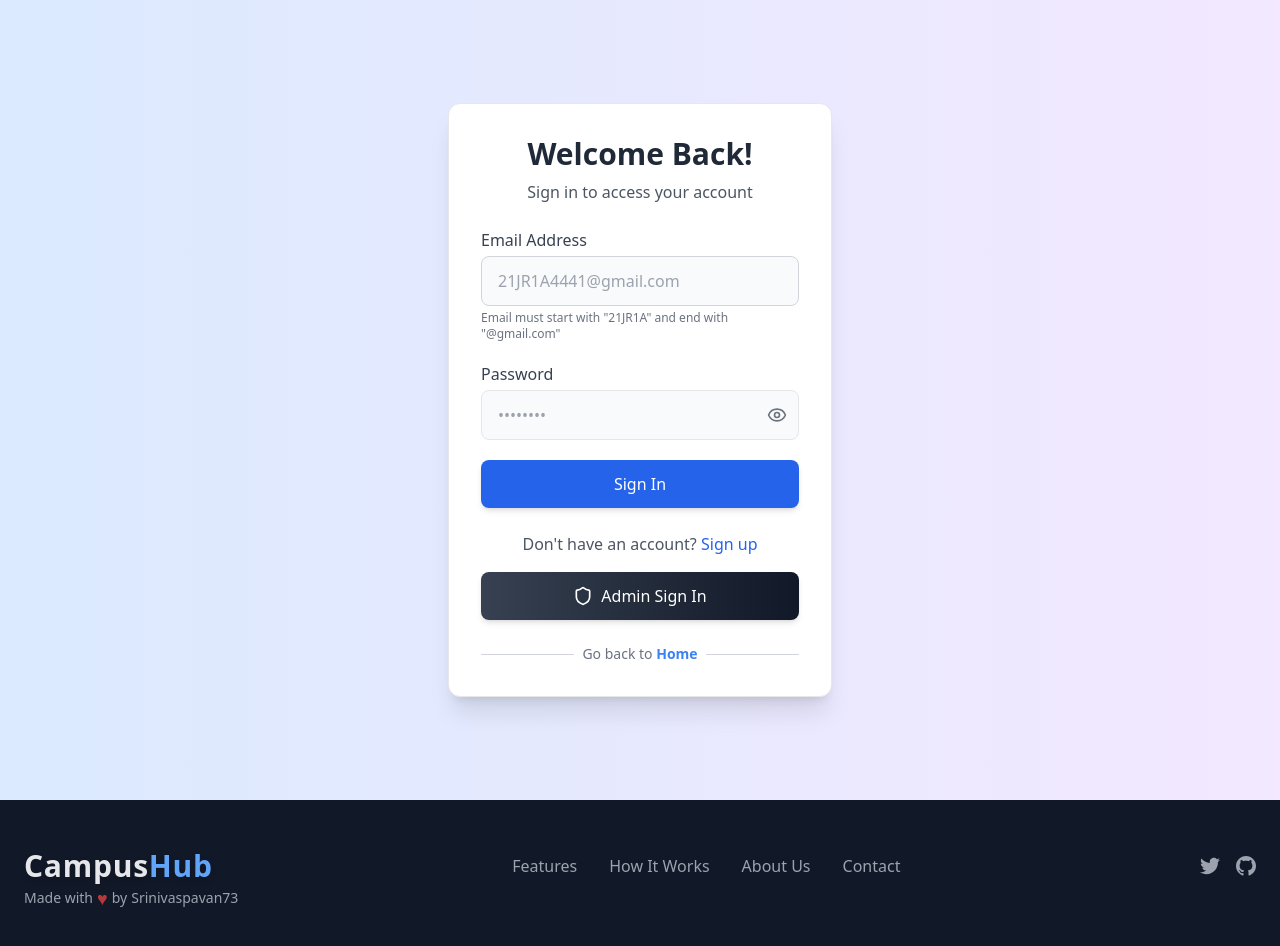
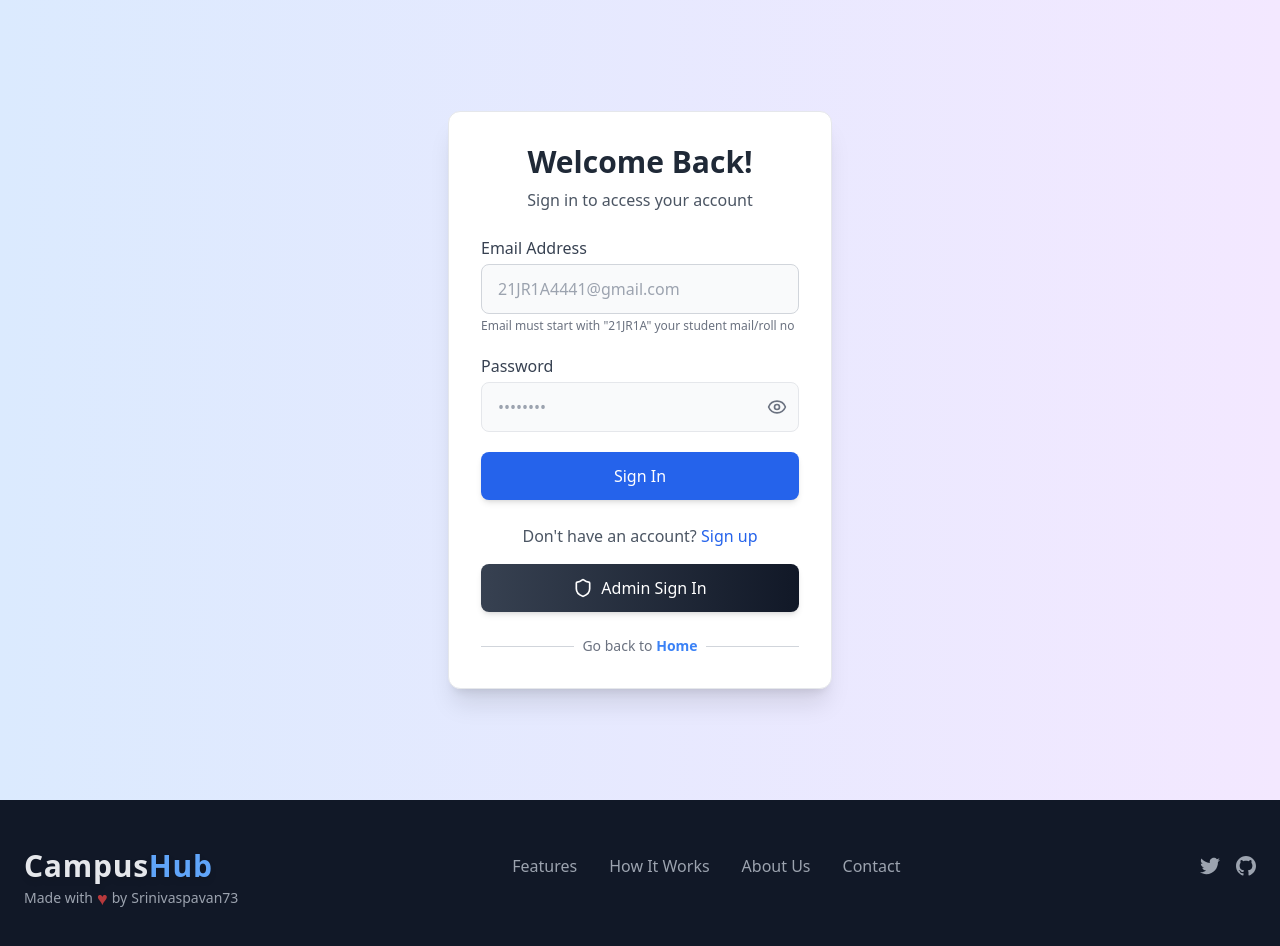
Before and after one commit to srinivaspavan73/campus-hub-main-cloud, a React (Vite) app in the folder frontend/: page /signin in a window 1280 px wide. Shown: the top 946 px of the page. Built offline with nearby package versions, Linux system fonts and the light colour scheme.

Commit message:
email validation

```diff
--- a/frontend/src/pages/Signin.jsx
+++ b/frontend/src/pages/Signin.jsx
@@ -34,7 +34,7 @@ export default function SignIn() {
 
         const username = trimmedEmail.split('@')[0];
         if (!username.startsWith('21JR1A')) {
-            return { valid: false, message: 'Email must start with "21JR1A"' };
+            return { valid: false, message: 'Email must start with "21JR1A" your student mail/roll no' };
         }
 
         return { valid: true, normalizedEmail: trimmedEmail };
@@ -117,7 +117,7 @@ export default function SignIn() {
                         {emailError && (
                             <p className="text-red-500 text-xs mt-1">{emailError}</p>
                         )}
-                        <p className="text-gray-500 text-xs mt-1">Email must start with "21JR1A" and end with "@gmail.com"</p>
+                        <p className="text-gray-500 text-xs mt-1">Email must start with "21JR1A" your student mail/roll no</p>
                     </div>
                     <div>
                         <div className="flex justify-between items-center mb-1">
--- a/frontend/src/pages/Signup.jsx
+++ b/frontend/src/pages/Signup.jsx
@@ -64,7 +64,7 @@ export default function CustomSignup() {
 
         const username = trimmedEmail.split('@')[0];
         if (!username.startsWith('21JR1A')) {
-            return { valid: false, message: 'Email must start with "21JR1A"' };
+            return { valid: false, message: 'Email must start with "21JR1A" your student mail/roll no' };
         }
 
         return { valid: true, normalizedEmail: trimmedEmail };
```
